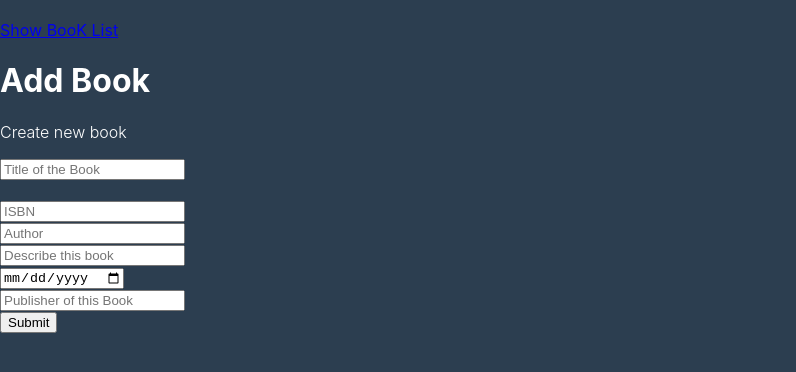
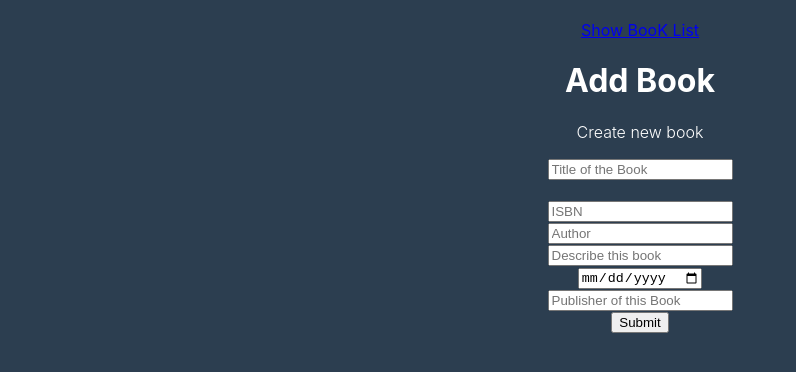
Before and after one commit to jamjamin/CISE-MERN, a React (Create React App) app in the folder mern-frontend/: page /create-book in a window 1280 px wide. Shown: the top 372 px of the page, without its empty margins (0-796 px from the left). Built offline with nearby package versions, Linux system fonts and the light colour scheme.

Commit message:
Pls work

```diff
--- a/mern-frontend/src/App.js
+++ b/mern-frontend/src/App.js
@@ -9,7 +9,7 @@ import UpdateBookInfo from './components/UpdateBookInfo';
 const App = () => {
   return (
     <Router>
-      <div>
+      <div className='App'>
         <Routes>
           <Route exact path='/' element={<ShowBookList />} />
           <Route path='/create-book' element={<CreateBook />} />
--- a/mern-frontend/src/components/CreateBook.js
+++ b/mern-frontend/src/components/CreateBook.js
@@ -1,6 +1,7 @@
 import React, { useState } from 'react';
 import { Link } from 'react-router-dom';
 import axios from 'axios';
+import '../App.css';
 
 import { useNavigate } from 'react-router-dom';
 
```
Also changed, not shown: 1 other file (tests, documents, lock files or other folders).
